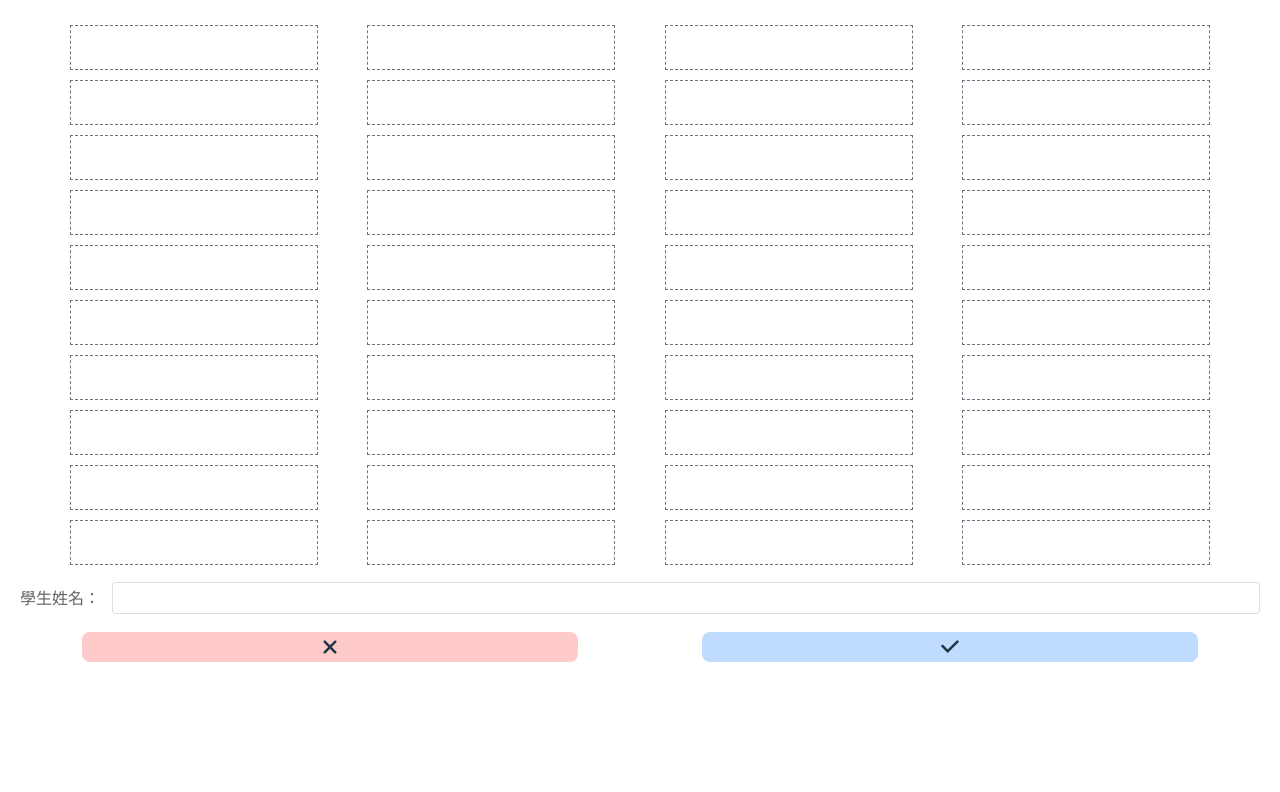
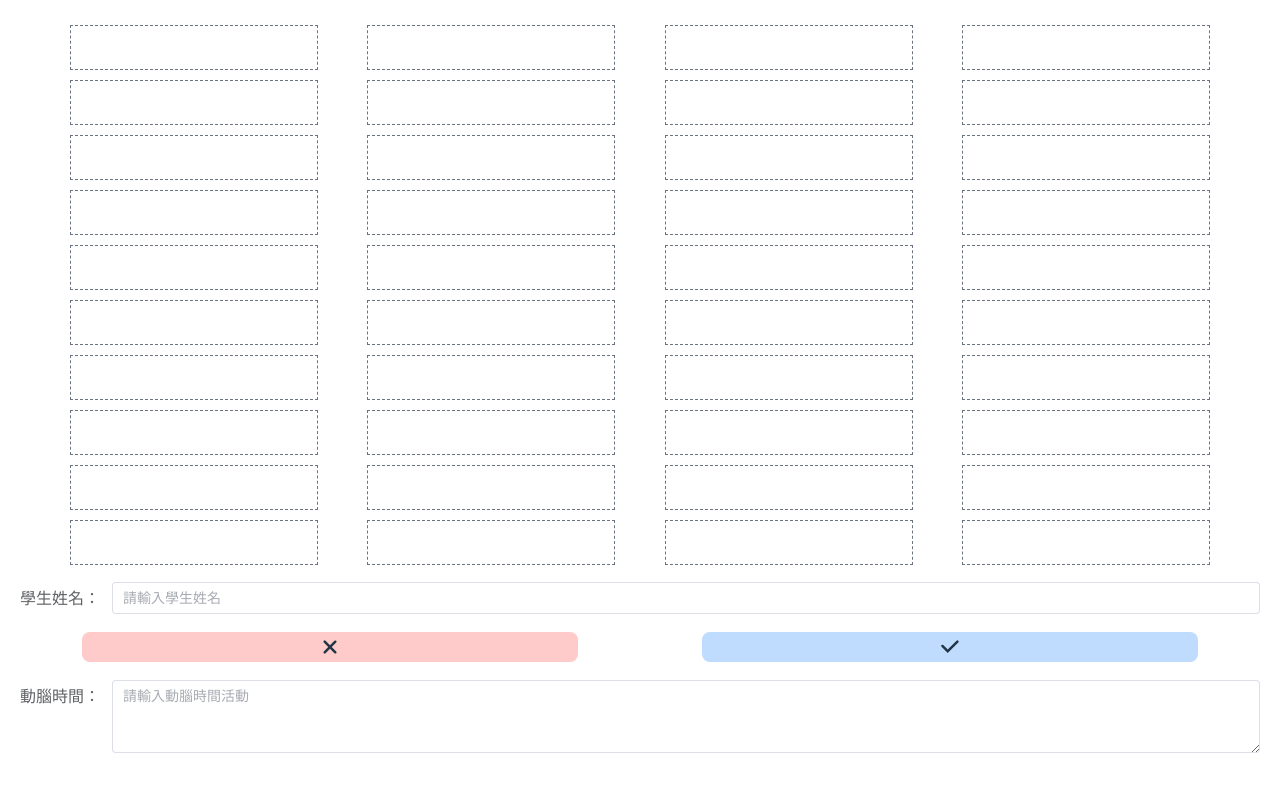
Before and after one commit to crazwade/CSR, a Vue app: page / in a window 1280 px wide. Shown: the top 792 px of the page. Built offline with nearby package versions, Linux system fonts and the light colour scheme.

Commit message:
feat: 添加 動腦時間 輸入功能

```diff
--- a/src/App.vue
+++ b/src/App.vue
@@ -1,5 +1,5 @@
 <template>
-  <InfoForm :dialogVisible="dialogVisable" :data="studentInfo" @close="handleDialogClose" @update="handleDialogClose" />
+  <InfoForm :dialogVisible="dialogVisable" :data="studentInfo" :extracurriculars="extracurriculars" @close="handleDialogClose" @update="handleDialogClose" />
   <div class=" w-full h-full">
     <div class=" w- h-[80%] flex flex-row justify-center items-center">
       <div
@@ -42,7 +42,12 @@
       </div>
       <div>
         <el-form-item label="學生姓名：">
-          <el-input v-model="studentName" clearable @keyup.enter="handleCreate" />
+          <el-input
+            v-model="studentName"
+            clearable
+            @keyup.enter="handleCreate"
+            :placeholder="'請輸入學生姓名'"
+          />
         </el-form-item>
         <el-form-item>
           <el-icon
@@ -59,6 +64,15 @@
           >
             <Select />
           </el-icon>
+        </el-form-item>
+        <el-form-item label="動腦時間：">
+          <el-input
+            v-model="extracurriculars"
+            type="textarea"
+            clearable
+            rows="3"
+            :placeholder="'請輸入動腦時間活動'"
+          />
         </el-form-item>
       </div>
     </div>
@@ -86,6 +100,7 @@ const studentStore = useStudentStore();
 
 const dragType = ref<'create' | 'edit'>('create');
 const studentName = ref('');
+const extracurriculars = ref('');
 const holdName = ref('');
 const holdIndex = ref(0);
 const seat = reactive<{
@@ -149,6 +164,10 @@ const handleCreate = () => {
 };
 
 const handleDialogOpen = (data: ClassRoomSeat) => {
+  if (data.name === '') {
+    alert('該格沒有學生');
+    return;
+  }
   studentInfo.value = { ...data };
   dialogVisable.value = true;
 };
--- a/src/view/InfoForm.vue
+++ b/src/view/InfoForm.vue
@@ -159,6 +159,10 @@ const props = defineProps({
     type: Object as PropType<ClassRoomSeat>,
     required: true,
   },
+  extracurriculars: {
+    type: String,
+    required: true,
+  },
 });
 
 const lessonDetail = ref<ClassRoomSeat>({
@@ -269,21 +273,21 @@ const generatedTextContent = computed(() => {
 
   let head2 = `\n\n本週課程進度: ${LessonProcess1.value} - ${LessonProcess2.value}。`;
 
-  let contentAct = '\n\n(模擬動腦時間)程式是由指令和邏輯構成的一組指令集合，用於執行特定任務或運算，讓電腦能夠自動化處理資料和操作。';
+  const bottom: string = props.extracurriculars === '' ? '\n\n<<尚未添加動腦時間>>' : `\n\n${props.extracurriculars}`;
 
   if (lastLessonInfo.lastLessonKey === null && lastLessonInfo.lastLessonProcess === null && lastLessonInfo.lastLessonTitle === null && lastLessonProcess1.value === '' && lastLessonProcess2.value === '') {
-    return header + head2 + contentAct;
+    return header + head2 + bottom;
   }
 
   const getLastLessonTitle = lessonContent[lastLessonInfo.lastLessonKey as keyof typeof lessonContent].find((item) => item.key === lastLessonInfo.lastLessonTitle);
 
   if (!switchValue.value) {
     head2 = `\n\n上週課程「${getLastLessonTitle?.key} - ${getLastLessonTitle?.lessonName}」進度: ${lastLessonProcess1.value} - ${lastLessonProcess2.value}。本週課程進度: ${LessonProcess1.value} - ${LessonProcess2.value}。`;
-    return header + head2 + contentAct;
+    return header + head2 + bottom;
   }
 
   head2 = `\n\n本週課程進度: ${LessonProcess1.value} - ${LessonProcess2.value}。`;
-  return header + head2 + contentAct;
+  return header + head2 + bottom;
 
 
   // if (switchValue.value) {
```
